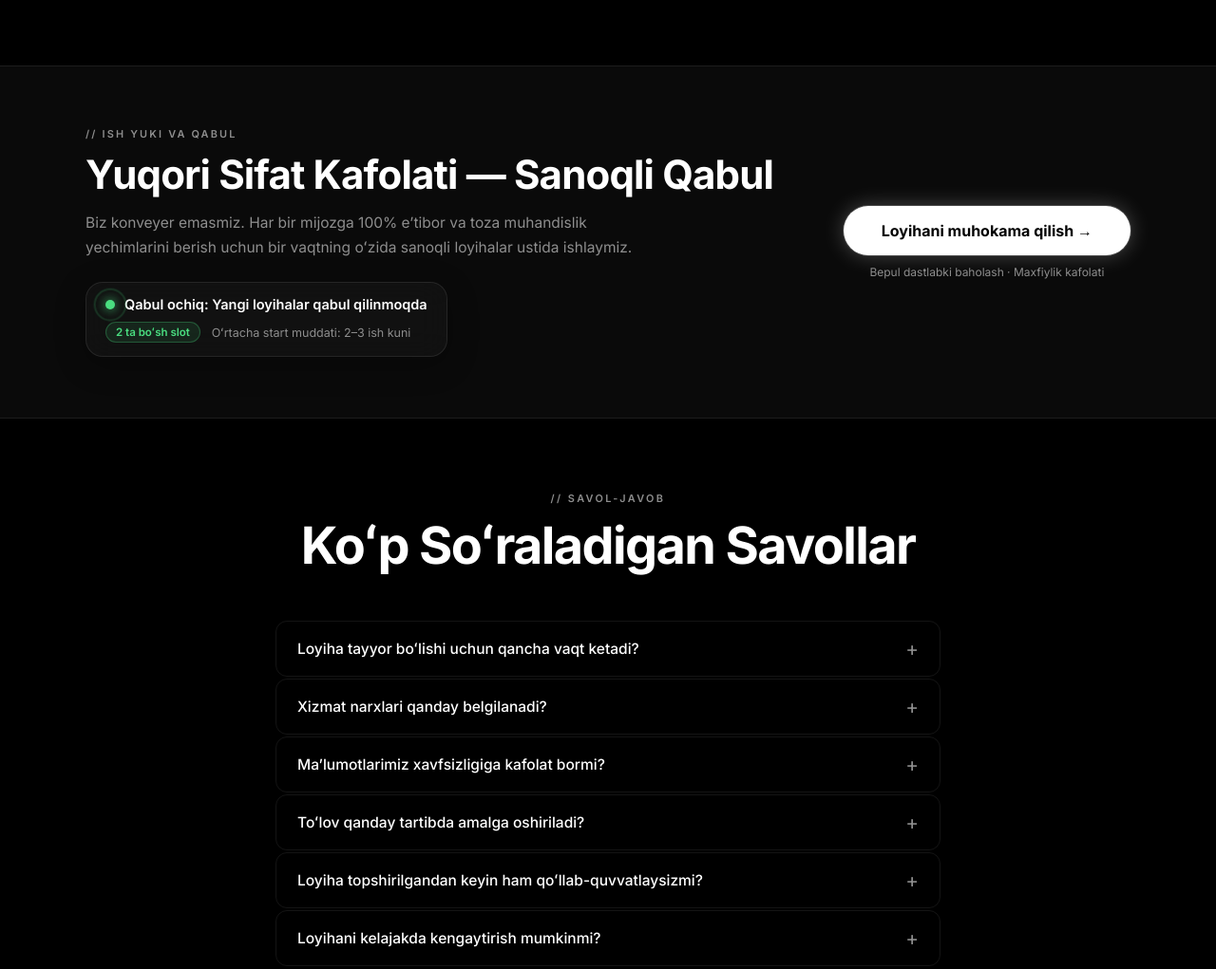
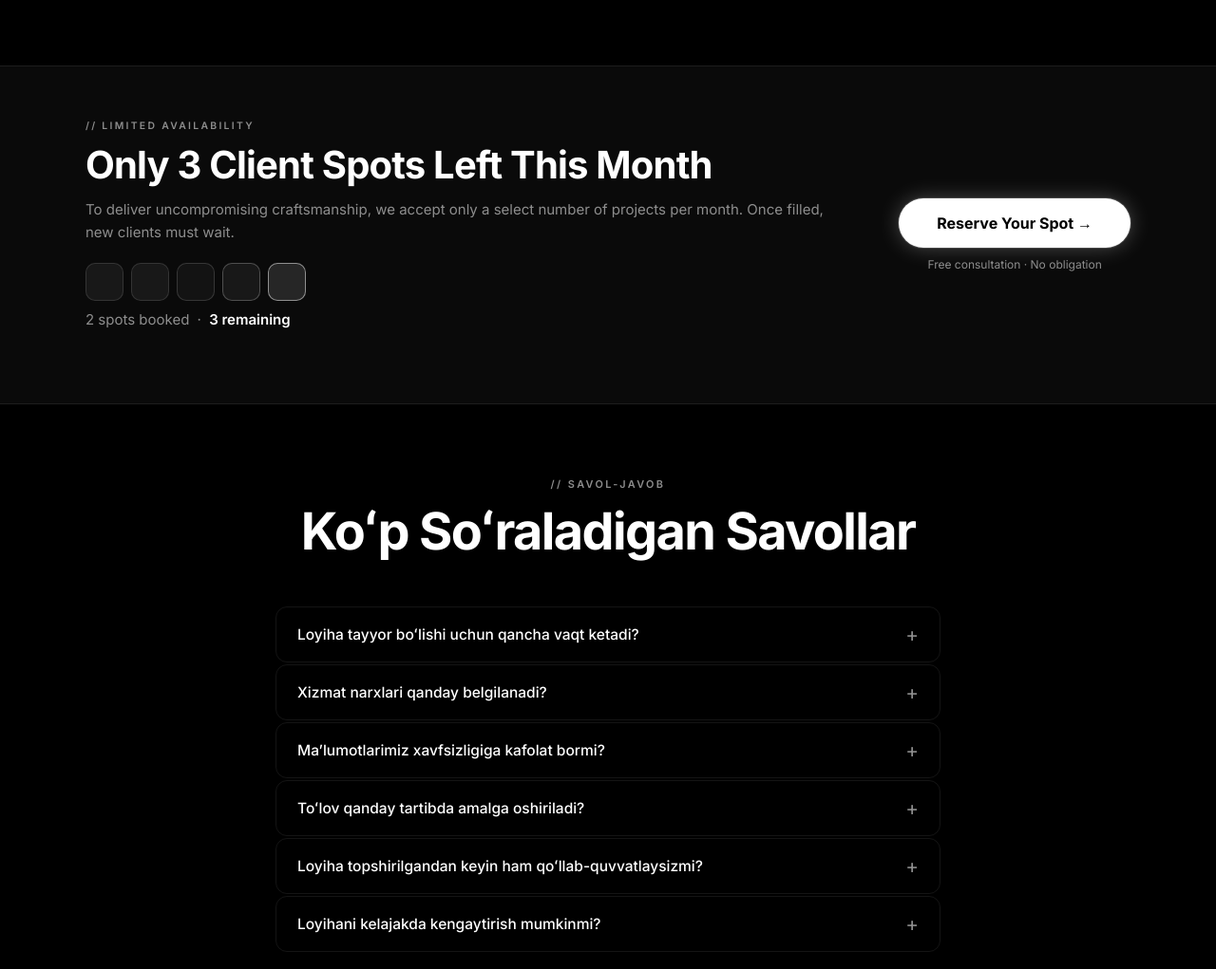
Before and after one commit to Lochinbek-Rasuljonov/mrastronaut, a website: page index.html in a window 1280 px wide. Shown: the part 3138-4159 px from the top of the page at 95% size. Drawn offline with Linux system fonts and the light colour scheme; a web font is replaced by a local one.

Commit message:
feat: restore urgency slots with 3 open spots as requested

```diff
--- a/i18n.js
+++ b/i18n.js
@@ -86,14 +86,13 @@ const T = {
     "why2_d": "Mijozlar chiroyli va tezkor ishlaydigan IT-tizimiga ega boʻlgan bizneslarga bir necha barobar koʻproq ishonadi.",
     "why3_t": "Chegarasiz Oʻsish",
     "why3_d": "Faqatgina Instagram yoki Telegram obunachilariga bogʻlanib qolmang. Google orqali butun bozorga chiqing.",
-    "urg_tag": "// ISH YUKI VA QABUL",
-    "urg_title": "Yuqori Sifat Kafolati — Sanoqli Qabul",
-    "urg_sub": "Biz konveyer emasmiz. Har bir mijozga 100% eʼtibor va toza muhandislik yechimlarini berish uchun bir vaqtning oʻzida sanoqli loyihalar ustida ishlaymiz.",
-    "urg_status": "Qabul ochiq: Yangi loyihalar qabul qilinmoqda",
-    "urg_badge": "2 ta boʻsh slot",
-    "urg_meta": "Oʻrtacha start muddati: 2–3 ish kuni",
-    "urg_cta": "Loyihani muhokama qilish →",
-    "urg_note": "Bepul dastlabki baholash · Maxfiylik kafolati",
+    "urg_tag": "// LIMITED AVAILABILITY",
+    "urg_title": "Only 3 Client Spots Left This Month",
+    "urg_sub": "To deliver uncompromising craftsmanship, we accept only a select number of projects per month. Once filled, new clients must wait.",
+    "urg_filled": "2 spots booked",
+    "urg_left": "3 remaining",
+    "urg_cta": "Reserve Your Spot →",
+    "urg_note": "Free consultation · No obligation",
     "sec_faq_tag": "// SAVOL-JAVOB",
     "sec_faq_title": "Koʻp Soʻraladigan Savollar",
     "faq1_q": "Loyiha tayyor boʻlishi uchun qancha vaqt ketadi?",
--- a/index.html
+++ b/index.html
@@ -14,7 +14,7 @@
   <link rel="stylesheet" href="https://cdnjs.cloudflare.com/ajax/libs/font-awesome/6.5.2/css/all.min.css"
     integrity="sha512-SnH5WK+bZxgPHs44uWIX+LLJAJ9/2PkPKZ5QiAj6Ta86w+fsb2TkcmfRyVX3pBnMFcV7oQPJkl9QevSCWr3W6A=="
     crossorigin="anonymous" referrerpolicy="no-referrer" />
-  <link rel="stylesheet" href="styles.css?v=46" />
+  <link rel="stylesheet" href="styles.css?v=47" />
 </head>
 <body>
 
@@ -270,28 +270,25 @@
   </div>
 </section>
 
-<!-- ░░ CAPACITY & AVAILABILITY ░░ -->
+<!-- ░░ URGENCY ░░ -->
 <section class="urgency-section" id="urgency">
   <div class="section-inner urgency-inner">
     <div class="urgency-left">
-      <span class="urg-tag" data-key="urg_tag">// ISH YUKI VA QABUL</span>
-      <h2 data-key="urg_title">Yuqori Sifat Kafolati — Sanoqli Qabul</h2>
-      <p class="urg-sub" data-key="urg_sub">Biz konveyer emasmiz. Har bir mijozga 100% eʼtibor va toza muhandislik yechimlarini berish uchun bir vaqtning oʻzida sanoqli loyihalar ustida ishlaymiz.</p>
-
-      <div class="capacity-status">
-        <div class="status-indicator">
-          <span class="status-radar"></span>
-          <span data-key="urg_status">Qabul ochiq: Yangi loyihalar qabul qilinmoqda</span>
-        </div>
-        <div class="capacity-meta">
-          <span class="capacity-badge" data-key="urg_badge">2 ta boʻsh slot</span>
-          <span data-key="urg_meta">Oʻrtacha start muddati: 2–3 ish kuni</span>
-        </div>
+      <span class="urg-tag" data-key="urg_tag">// CHEKLANGAN QABUL</span>
+      <h2 data-key="urg_title">Bu Oyda Faqat 3 ta Joy Qoldi</h2>
+      <p data-key="urg_sub">Yuqori sifatni saqlash maqsadida har oy faqat sanoqli loyihalarni qabul qilamiz. Joylar toʻlgach — navbat kutishingizga toʻgʻri keladi.</p>
+      <div class="slots">
+        <div class="slot taken"></div>
+        <div class="slot taken"></div>
+        <div class="slot open blink"></div>
+        <div class="slot open blink" style="animation-delay:.3s"></div>
+        <div class="slot open blink" style="animation-delay:.6s"></div>
       </div>
+      <p class="slots-label"><span data-key="urg_filled">2 ta loyiha boshlangan</span><span class="urg-open" data-key="urg_left">3 ta boʻsh joy qoldi</span></p>
     </div>
     <div class="urgency-right">
-      <a href="#contact" class="urg-cta" data-key="urg_cta">Loyihani muhokama qilish →</a>
-      <p class="urg-note" data-key="urg_note">Bepul dastlabki baholash · Maxfiylik kafolati</p>
+      <a href="#contact" class="urg-cta" data-key="urg_cta">Joyingizni band qiling →</a>
+      <p class="urg-note" data-key="urg_note">Bepul maslahatlashuv · Majburiyatlarsiz</p>
     </div>
   </div>
 </section>
@@ -420,7 +417,7 @@
   </div>
 </footer>
 
-<script src="i18n.js?v=38"></script>
+<script src="i18n.js?v=39"></script>
 <script src="main.js?v=41"></script>
 </body>
 </html>
--- a/styles.css
+++ b/styles.css
@@ -226,19 +226,20 @@ body.menu-open{overflow:hidden;}
 .test-author span{font-size:12px;color:var(--muted);display:block;}
 
 /* URGENCY */
-.urgency-section{padding:clamp(56px,8vh,88px) clamp(16px,4vw,40px);border-top:1px solid var(--border);border-bottom:1px solid var(--border);background:var(--bg-alt);position:relative;overflow:hidden;}
-.urgency-inner{max-width:1100px;margin:0 auto;display:flex;align-items:center;justify-content:space-between;gap:clamp(28px,4vw,64px);flex-wrap:wrap;}
-.urgency-left{flex:1;min-width:280px;}
-.urg-tag{display:block;font-family:var(--sans);font-weight:600;font-size:.68rem;letter-spacing:.2em;color:var(--muted);margin-bottom:12px;}
-.urgency-left h2{font-family:var(--sans);font-weight:700;font-size:clamp(24px,3.8vw,42px);letter-spacing:-.02em;line-height:1.15;margin-bottom:14px;}
-.urgency-left p.urg-sub{color:var(--muted);font-size:clamp(13.5px,1.35vw,15.5px);line-height:1.65;margin-bottom:24px;max-width:620px;}
-.capacity-status{display:inline-flex;flex-direction:column;gap:10px;background:rgba(255,255,255,.03);border:1px solid rgba(255,255,255,.09);border-radius:18px;padding:14px 20px;backdrop-filter:blur(16px);-webkit-backdrop-filter:blur(16px);box-shadow:0 8px 32px rgba(0,0,0,.3);}
-.status-indicator{display:flex;align-items:center;gap:10px;font-size:clamp(13px,1.3vw,14.5px);font-weight:600;color:#fff;}
-.status-radar{position:relative;width:10px;height:10px;background:#4ade80;border-radius:50%;flex-shrink:0;box-shadow:0 0 12px #4ade80;}
-.status-radar::after{content:'';position:absolute;inset:-4px;border:1.5px solid #4ade80;border-radius:50%;animation:radarPing 2s cubic-bezier(0,0,.2,1) infinite;}
-@keyframes radarPing{0%{transform:scale(0.8);opacity:0.9;}75%,100%{transform:scale(2.2);opacity:0;}}
-.capacity-meta{display:flex;align-items:center;gap:12px;font-size:12.5px;color:var(--muted);flex-wrap:wrap;}
-.capacity-badge{display:inline-flex;align-items:center;gap:6px;background:rgba(74,222,128,.1);border:1px solid rgba(74,222,128,.28);color:#4ade80;font-weight:600;padding:3px 10px;border-radius:999px;font-size:11.5px;}
+.urgency-section{padding:clamp(48px,7vh,80px) clamp(16px,4vw,40px);border-top:1px solid var(--border);border-bottom:1px solid var(--border);background:var(--bg-alt);}
+.urgency-inner{max-width:1100px;margin:0 auto;display:flex;align-items:center;justify-content:space-between;gap:clamp(24px,4vw,60px);flex-wrap:wrap;}
+.urgency-left{flex:1;min-width:260px;}
+.urg-tag{display:block;font-family:var(--sans);font-weight:600;font-size:.65rem;letter-spacing:.22em;color:var(--muted);margin-bottom:12px;}
+.urgency-left h2{font-family:var(--sans);font-weight:700;font-size:clamp(22px,3.5vw,40px);letter-spacing:-.02em;line-height:1.15;margin-bottom:12px;}
+.urgency-left p{color:var(--muted);font-size:clamp(13px,1.3vw,15px);line-height:1.6;margin-bottom:20px;}
+.slots{display:flex;gap:8px;margin-bottom:8px;}
+.slot{width:40px;height:40px;border-radius:10px;border:1.5px solid;}
+.slot.taken{background:rgba(255,255,255,.06);border-color:rgba(255,255,255,.12);}
+.slot.open{background:rgba(255,255,255,.12);border-color:rgba(255,255,255,.5);}
+.slot.blink{animation:slotB 1.2s ease-in-out infinite;}
+.slots-label{font-size:12.5px;color:var(--muted);}
+.slots-label .urg-open::before{content:' · ';color:var(--muted);margin:0 4px;font-weight:400;}
+.urg-open{color:#fff;font-weight:600;}
 .urgency-right{display:flex;flex-direction:column;align-items:center;gap:10px;flex-shrink:0;}
 .urg-cta{display:inline-flex;align-items:center;justify-content:center;background:#fff;color:#000;font-weight:700;font-size:clamp(14px,1.5vw,16px);padding:clamp(14px,2vh,18px) clamp(28px,4vw,40px);border-radius:999px;white-space:nowrap;box-shadow:0 0 0 1px rgba(255,255,255,.15),0 0 22px rgba(255,255,255,.25);transition:transform var(--tr),box-shadow var(--tr);}
 .urg-cta:hover{transform:translateY(-2px) scale(1.02);box-shadow:0 0 0 1px rgba(255,255,255,.25),0 0 32px rgba(255,255,255,.45);}
```
